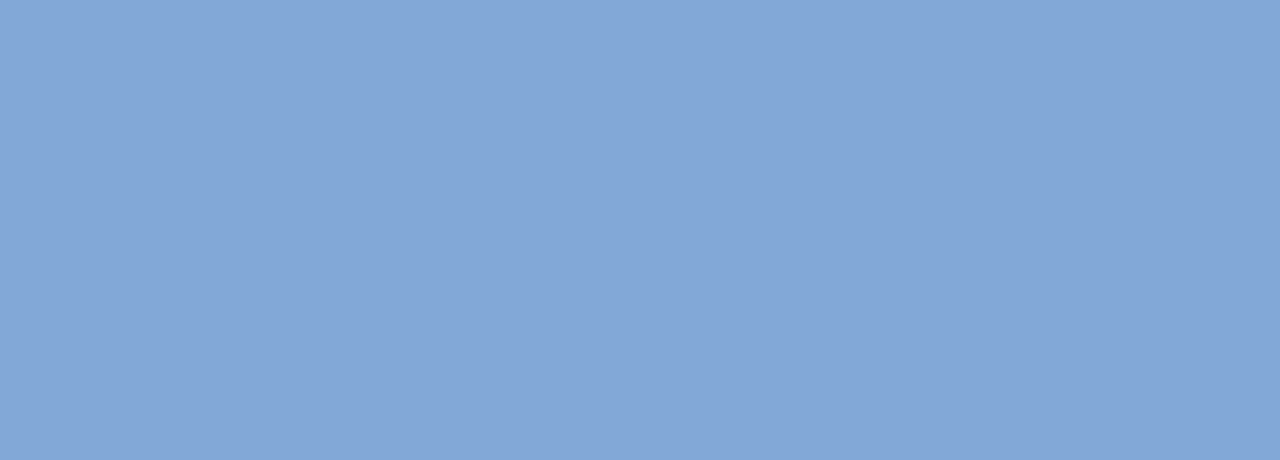
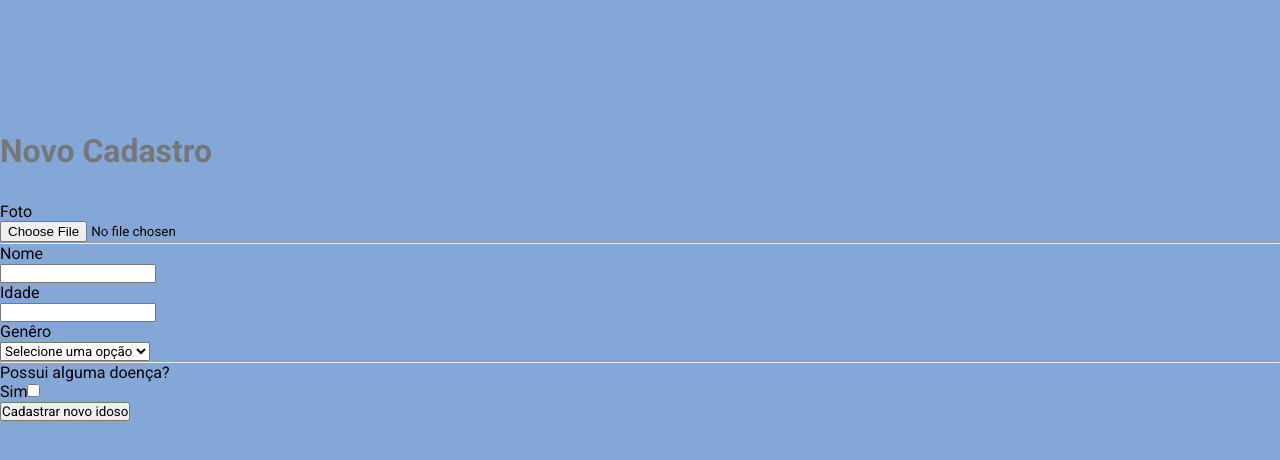
Before and after one commit to Alisson-Py/lar-dos-idosos-frontend, a React (Create React App) app: page /create in a window 1280 px wide. Shown: the top 460 px of the page. Built offline with nearby package versions, Linux system fonts and the light colour scheme.

Commit message:
Add: added Business rule, body page, and backend connection

```diff
--- a/src/pages/NewOldman.tsx
+++ b/src/pages/NewOldman.tsx
@@ -1,11 +1,207 @@
-import React from 'react';
+import React, { ChangeEvent, FormEvent, useState } from 'react';
+import {AiFillCloseCircle, AiFillPlusCircle} from 'react-icons/ai';
+import {useHistory} from 'react-router-dom';
 
 import '../global/pages/new-oldman.css';
+import api from '../services/api';
 
 export default function NewOldman() {
+  const {goBack} = useHistory();
+  const [name, setName] = useState<string>('');
+  const [age, setAge] = useState<number>();
+  const [gender, setGender] = useState<string>();
+  const [isDisease, setIsDisease] = useState<boolean>(false);
+  const [avatar, setAvatar] = useState<File>();
+  const [disease, setDisease] = useState<string[]>(['']);
+  const [medicineName, setMedicineName] = useState<string[]>(['']);
+  const [medicineQuant, setMedicineQuant] = useState<string[]>(['']);
+  const [medicineTimes, setMedicineTimes] = useState<string[]>(['']);
+
+
+  function handleSubmitForm(e: FormEvent) {
+    e.preventDefault();
+    const data = new FormData();
+
+
+    if (avatar) data.append('image', avatar);
+    if (name) data.append('name', name);
+    if (age) data.append('age', age.toString());
+    if (gender) data.append('gender', gender);
+    data.append('isDisease', isDisease? 'true': 'false')
+    if (isDisease) {
+      if (disease !== ['']) data.append('disease', JSON.stringify(disease));
+      if (medicineName !== ['']) data.append('medicine', JSON.stringify(medicineName));
+      if (medicineQuant !== ['']) data.append('medicineQuant', JSON.stringify(medicineQuant));
+      if (medicineTimes !== ['']) data.append('medicineTimes', JSON.stringify(medicineTimes));
+    }
+
+    api.post(
+      'create',
+      data
+    ).then(res => {
+      alert('success')
+      goBack();
+    }).catch(err => {
+      console.log(err);
+      alert('err')
+    })
+  }
+
+
+  function handleAddNewLayer(divModify: String): void {
+    if (divModify === 'disease') {
+      setDisease([...disease, ''])
+    } else {
+      setMedicineName([...medicineName, ''])
+      setMedicineQuant([...medicineQuant, ''])
+      setMedicineTimes([...medicineTimes, ''])
+    }
+  }
+
+  const handleSelectAvatar = (event: ChangeEvent<HTMLInputElement>) => {
+    if (!event.target.files) return;
+
+    const selectedAvatar = Array.from(event.target.files);
+
+    setAvatar(selectedAvatar[0]);
+  }
   return (
     <div className="new-oldman">
-
+      <h1 className="title">Novo Cadastro</h1>
+      <div className="form">
+        <div className="input-block">
+          <p className="title">Foto</p>
+          <input
+            type="file"
+            className="file-input"
+            onChange={handleSelectAvatar}
+          />
+        </div>
+        <hr/>
+        <div className="input-block">
+          <p className="title">Nome</p>
+          <input
+            type="text"
+            className="text-input"
+            value={name}
+            onChange={e => setName(e.target.value)}
+          />
+        </div>
+        <div className="input-block">
+          <p className="title">Idade</p>
+          <input
+            type="number"
+            className="text-input"
+            value={age}
+            onChange={e => setAge(Number(e.target.value))}
+          />
+        </div>
+        <div className="input-block">
+          <p className="title">Genêro</p>
+          <select value={gender} onChange={e => setGender(String(e.target.value))}>
+            <option value="">Selecione uma opção</option>
+            <option value="m">Masculino</option>
+            <option value="f">Feminino</option>
+          </select>
+        </div>
+        <hr/>
+        <div className="input-block">
+          <p className="title">Possui alguma doença?</p>
+          <div className="is-disease-block">
+            <label htmlFor="is-disease">Sim</label>
+            <input
+              type="checkbox"
+              id="is-disease"
+              className="checkbox-input"
+              value={0}
+              checked={isDisease}
+              onChange={() => {setIsDisease(!isDisease)}}
+            />
+          </div>
+        </div>
+        <div className={`input-block ${isDisease? '': 'disable'}`}>
+          <p className="title">Doença(s)</p>
+          <div className="disease-block">
+            {disease.map((diseaseItem, index) => {
+              return (
+                <div className="input-disease-block" key={index}>
+                  <input
+                    type="text"
+                    className="text-input"
+                    value={disease[index]}
+                    onChange={e => {
+                      var diseaseChange = disease;
+                      var {value} = e.target;
+                      diseaseChange[index] = value.toString()
+                      setDisease([...diseaseChange]);
+                    }}
+                  />
+                  <button>
+                    <AiFillCloseCircle size={30} />
+                  </button>
+                </div>
+              )
+            })}
+          </div>
+          <button onClick={() => {handleAddNewLayer('disease')}}>
+            <AiFillPlusCircle size={30} />
+          </button>
+        </div>
+        <div className={`input-block ${isDisease? '': 'disable'}`}>
+          <p className="title">Remédio(s)</p>
+          <div className="medicine-titles-block">
+            <span className="title-1">Nome</span>
+            <span className="title-2">Quantidade</span>
+            <span className="title-3">Período</span>
+          </div>
+          {medicineName.map((medicineItem, index) => {
+            return (
+              <div className="medicine-input-block" key={index}>
+                <input
+                  type="text"
+                  className="text-input"
+                  value={medicineName[index]}
+                  onChange={e => {
+                    var medicineNameChange = medicineName;
+                    var {value} = e.target;
+                    medicineNameChange[index] = value.toString()
+                    setMedicineName([...medicineNameChange]);
+                  }}
+                />
+                <input
+                  type="text"
+                  className="text-input"
+                  value={medicineQuant[index]}
+                  onChange={e => {
+                    var medicineQuantChange = medicineQuant;
+                    var {value} = e.target;
+                    medicineQuantChange[index] = value.toString()
+                    setMedicineQuant([...medicineQuantChange]);
+                  }}
+                />
+                <input
+                  type="text"
+                  className="text-input"
+                  value={medicineTimes[index]}
+                  onChange={e => {
+                    var medicineTimesChange = medicineTimes;
+                    var {value} = e.target;
+                    medicineTimesChange[index] = value.toString()
+                    setMedicineTimes([...medicineTimesChange]);
+                  }}
+                />
+                <button>
+                  <AiFillCloseCircle size={30} />
+                </button>
+              </div>
+            )
+          })}
+          <button onClick={() => {handleAddNewLayer('medicine')}}>
+            <AiFillPlusCircle size={30} />
+          </button>
+        </div>
+        <button onClick={handleSubmitForm} className="submit-btn" >Cadastrar novo idoso</button>
+      </div>
     </div>
   );
 }
```
